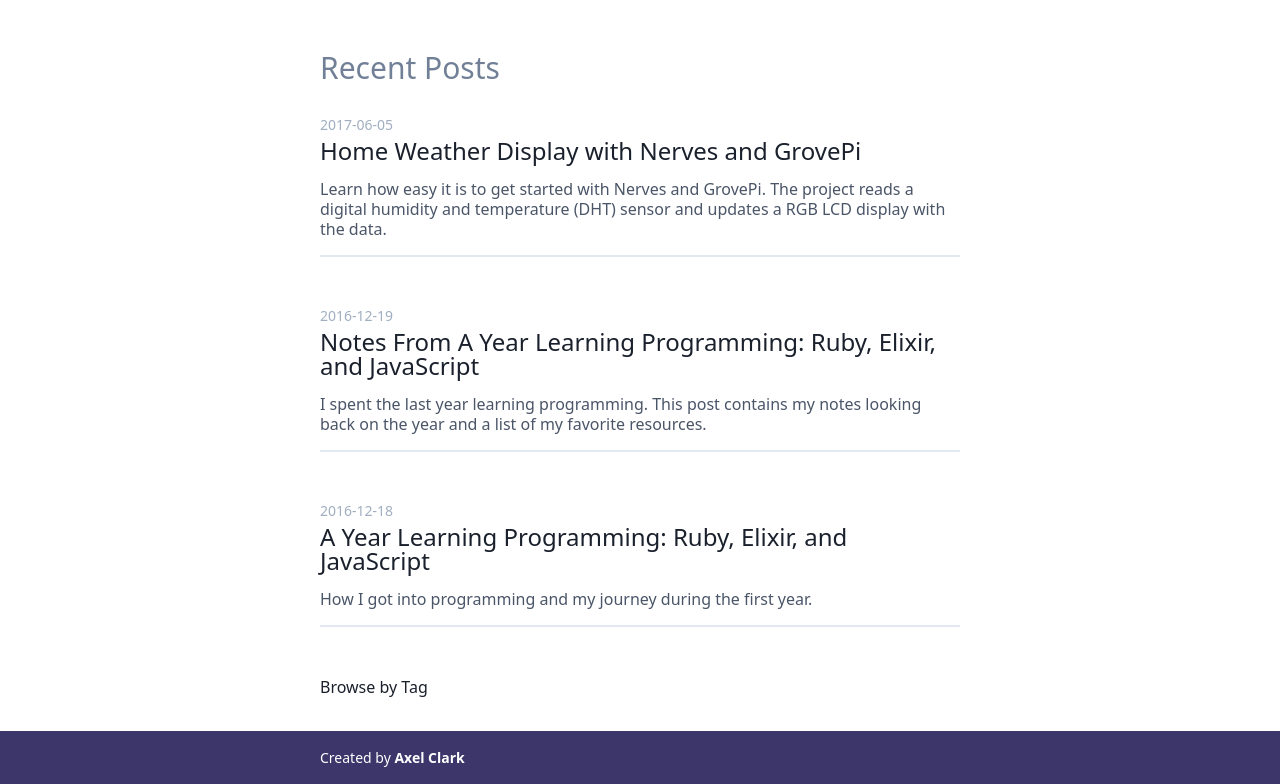
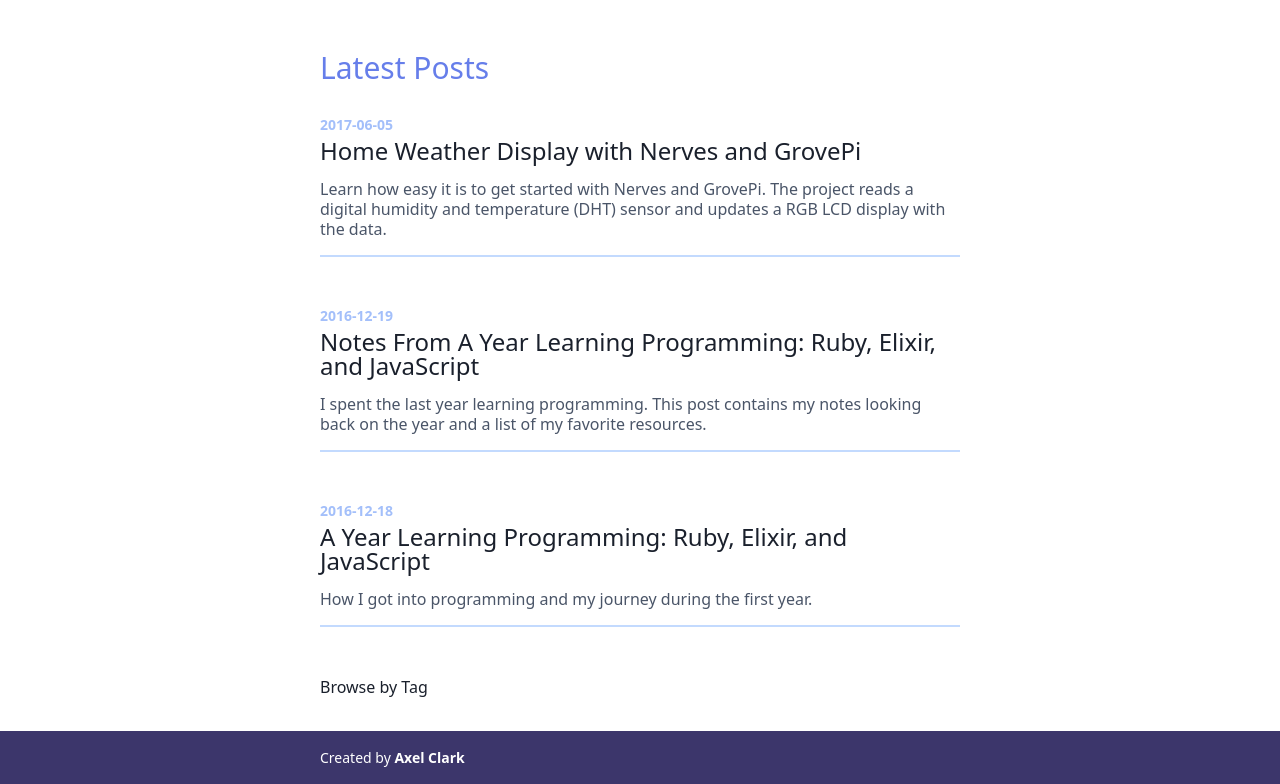
Before and after one commit to axelclark/gatsby-tailwindcss-blog, a Gatsby site: page / in a window 1280 px wide. Shown: the part 70-854 px from the top of the page. Built offline with nearby package versions, Linux system fonts and the light colour scheme; Gatsby itself is replaced by a stand-in of ours.

Commit message:
Add indigo color to Index page

```diff
--- a/src/components/PostItem.js
+++ b/src/components/PostItem.js
@@ -6,13 +6,13 @@ const PostItem = ({ frontmatter }) => {
     <div className="mb-12" key={frontmatter.path}>
       <Link to={frontmatter.path}>
         <div>
-          <p className="text-gray-500 text-sm font-light mb-1">
+          <p className="text-indigo-300 font-semibold text-sm font-light mb-1">
             {frontmatter.date}
           </p>
           <h2 className="text-xl md:text-2xl leading-none mb-4">
             {frontmatter.title}
           </h2>
-          <p className="text-gray-700 leading-tight font-light border-b-2 border-solid border-gray-300 pb-4">
+          <p className="text-gray-700 leading-tight font-light border-b-2 border-solid border-indigo-200 pb-4">
             {frontmatter.excerpt}
           </p>
         </div>
--- a/src/pages/index.js
+++ b/src/pages/index.js
@@ -13,8 +13,8 @@ const IndexPage = ({ data }) => {
         keywords={[`gatsby`, `tailwind`, `react`, `tailwindcss`]}
         title="Home"
       />
-      <h1 className="text-3xl font-light mt-4 mb-6 text-gray-600">
-        Recent Posts
+      <h1 className="text-3xl font-light mt-4 mb-6 text-indigo-500">
+        Latest Posts
       </h1>
       {edges.map(edge => {
         const { frontmatter } = edge.node;
```
